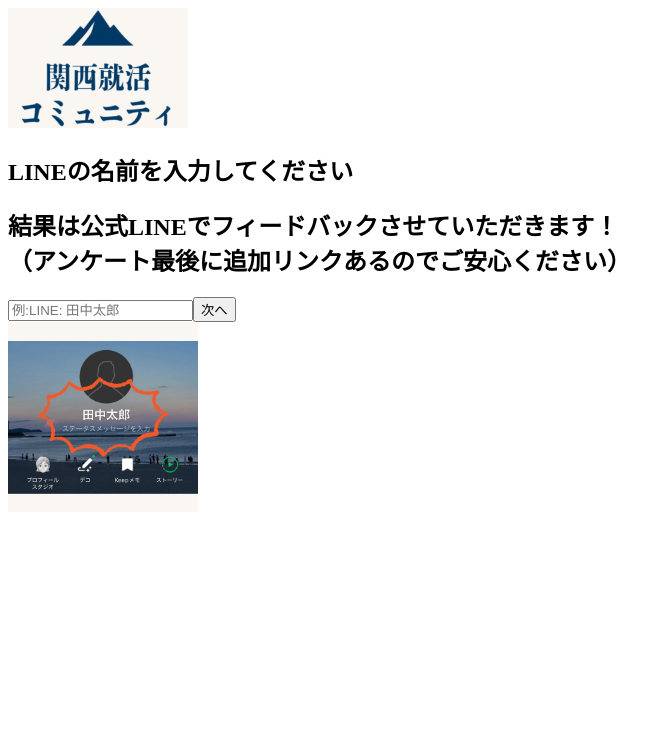
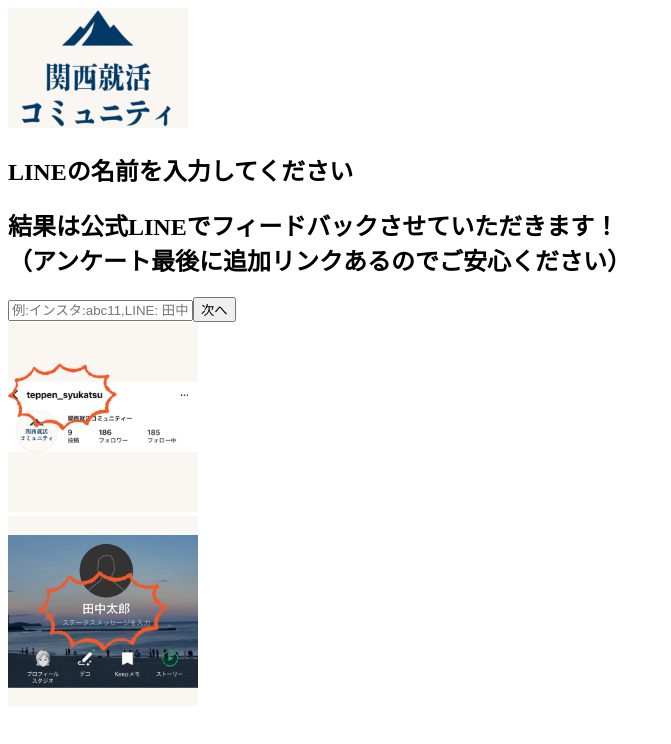
Before and after one commit to so1705/kansai-shukatsu-diagnosis, a Next.js app: page / in a window 1280 px wide. Both pictures are taken after a click on the button "診断スタート！". Shown: the top 744 px of the page, without its empty margins (0-671 px from the left). Built offline with nearby package versions, Linux system fonts and the light colour scheme.

Commit message:
金色に変更

```diff
--- a/pages/index.tsx
+++ b/pages/index.tsx
@@ -157,7 +157,7 @@ export default function Home() {
             </h2>
             <input
               className="w-full border border-gray-300 rounded-xl px-6 py-5 text-2xl mb-4"
-              placeholder="例:LINE: 田中太郎"
+              placeholder="例:インスタ:abc11,LINE: 田中太郎"
               value={extra.username}
               onChange={(e) => handleUsername(e.target.value)}
               maxLength={40}
@@ -167,13 +167,23 @@ export default function Home() {
               onClick={() =>
                 extra.username
                   ? setStep(step + 1)
-                  : setError("ユーザー名を入力してください")
+                  : setError("インスタとLINEのユーザー名を入力してください")
               }
               className="w-full py-6 bg-orange-400 hover:bg-orange-500 text-black text-2xl font-bold rounded-xl shadow-md"
             >
               次へ
             </button>
             {/* 画像 */}
+             <div className="flex flex-row justify-center gap-4 mt-10 w-full">
+              <Image
+                src="/username-illust1.png"
+                alt="イラスト1"
+                width={190}
+                height={190}
+                className="rounded-xl drop-shadow-md"
+                priority
+              />
+            </div>
             <div className="flex flex-row justify-center gap-4 mt-10 w-full">
               <Image
                 src="/username-illust2.png"
```
